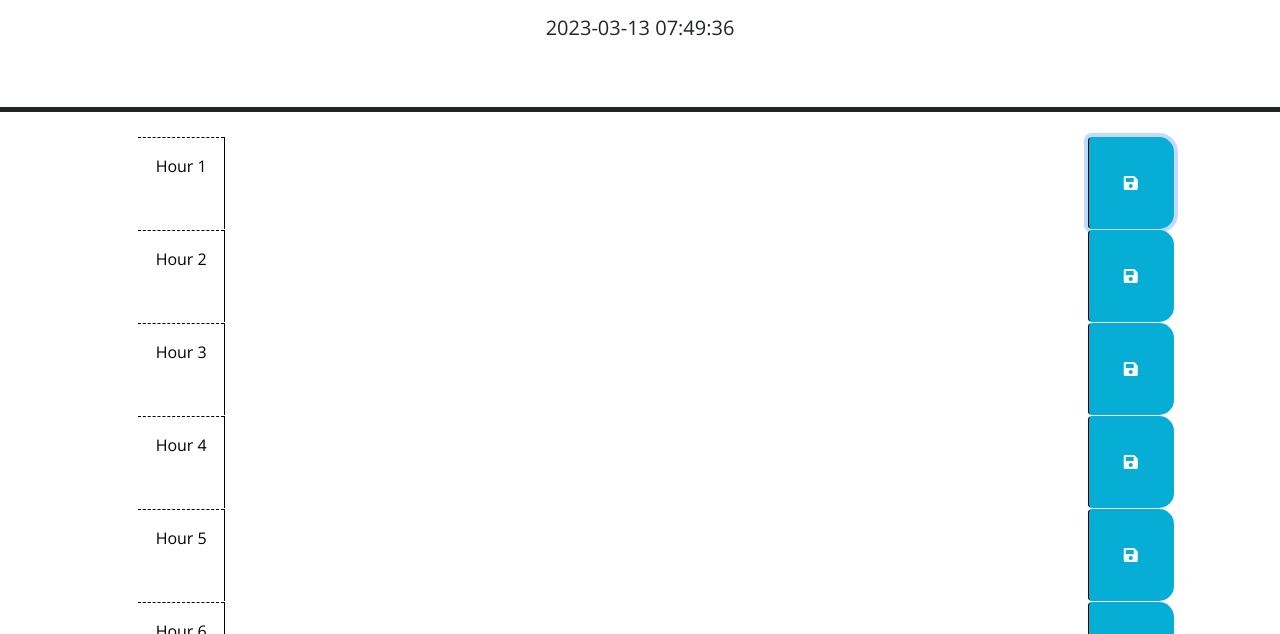
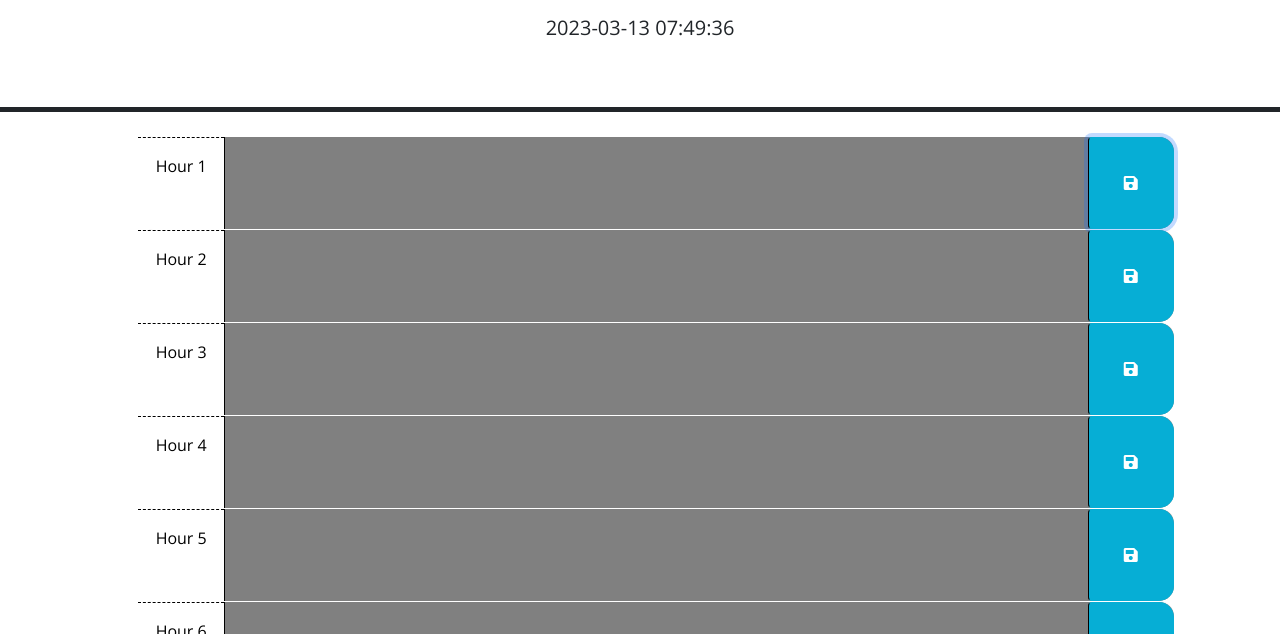
Before and after one commit to RussoB22/Week-5-Work-Day-Scheduler, a plain HTML site: page index.html in a window 1280 px wide. Both pictures are taken after a click on the button 1130 px from the left and 348 px from the top of the page. Shown: the part 166-800 px from the top of the page. Drawn offline with nearby package versions, Linux system fonts and the light colour scheme.

Commit message:
Added local storage funtionality to button click

```diff
--- a/script.js
+++ b/script.js
@@ -1,17 +1,13 @@
-// Wrap all code that interacts with the DOM in a call to jQuery to ensure that
-// the code isn't run until the browser has finished rendering all the elements
-// in the html.
-const saveBtn = document.getElementsByClassName('saveBtn');
+$(function () {
   const dayHourUl = document.getElementById('dayHourUl');
   const currentDay = document.getElementById('currentDay');
-
+  now = dayjs()
+  let currentHour = now.hour();
   function updateCurrentDay() {
     const now = dayjs();
     currentDay.innerHTML = now.format('YYYY-MM-DD HH:mm:ss');
   }
-
   setInterval(updateCurrentDay, 1000);
-
   for (let i = 0; i < 24; i++) {
     const li = document.createElement('li');
     li.setAttribute('id', `hour-${i+1}`);
@@ -24,49 +20,31 @@ for (let i = 0; i < 24; i++) {
     </button>
     `;
     dayHourUl.appendChild(li);
-
+    const textarea = li.querySelector('.description');
+    const saveBtn = li.querySelector('.saveBtn');
+    saveBtn.addEventListener('click', () => {
+      const value = textarea.value;
+      localStorage.setItem(`hour-${i+1}`, value);
+    });
+    const savedValue = localStorage.getItem(`hour-${i+1}`);
+    if (savedValue) {
+      textarea.value = savedValue;
     }
-
-now = dayjs()
-let currentHour = now.hour();
-console.log(currentHour)
+  }
   dayHourUl.querySelectorAll('li').forEach(li => {
     const clockhr = parseInt(li.id.split('-')[1]);
-  console.log(clockhr)
     if (currentHour > clockhr) {
-    li.classList.add('late');
+      li.classList.add('past');
       li.classList.remove('present');
       li.classList.remove('future');
     } else if (currentHour == clockhr) {
       li.classList.add('present');
-    li.classList.remove('late');
+      li.classList.remove('past');
       li.classList.remove('future');
     } else {
       li.classList.add('future');
-    li.classList.remove('late');
+      li.classList.remove('past');
       li.classList.remove('present');
     }
   });
-
-$(function () {
-  // TODO: Add a listener for click events on the save button. This code should
-  // use the id in the containing time-block as a key to save the user input in
-  // local storage. HINT: What does `this` reference in the click listener
-  // function? How can DOM traversal be used to get the "hour-x" id of the
-  // time-block containing the button that was clicked? How might the id be
-  // useful when saving the description in local storage?
-  //
-  saveBtn.addEventListener('click', )
-
-  // TODO: Add code to apply the past, present, or future class to each time
-  // block by comparing the id to the current hour. HINTS: How can the id
-  // attribute of each time-block be used to conditionally add or remove the
-  // past, present, and future classes? How can Day.js be used to get the
-  // current hour in 24-hour time?
-  //
-  // TODO: Add code to get any user input that was saved in localStorage and set
-  // the values of the corresponding textarea elements. HINT: How can the id
-  // attribute of each time-block be used to do this?
-  //
-  // TODO: Add code to display the current date in the header of the page.
 });
--- a/style.css
+++ b/style.css
@@ -7,7 +7,7 @@ textarea {
   background: transparent;
   border: none;
   resize: none;
-  color: #000000;
+  color: black;
   border-left: 1px solid black;
   padding: 10px;
 }
```
Also changed, not shown: index.html (+0 -3 lines). Lines whose indentation alone changed are shown as unchanged.
